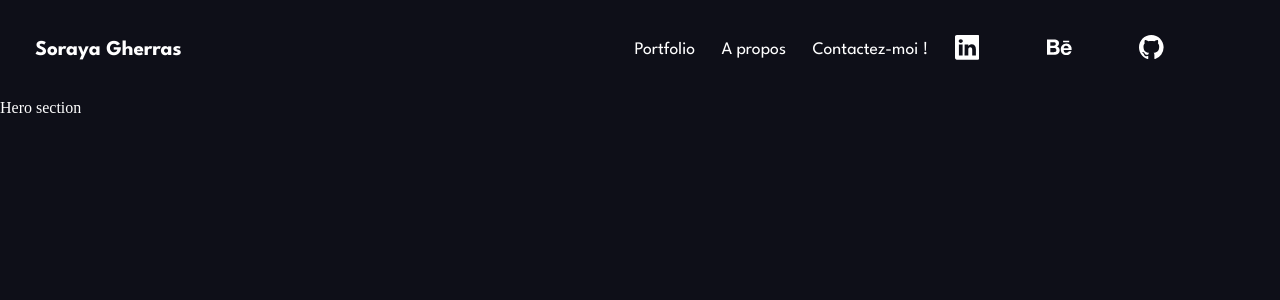
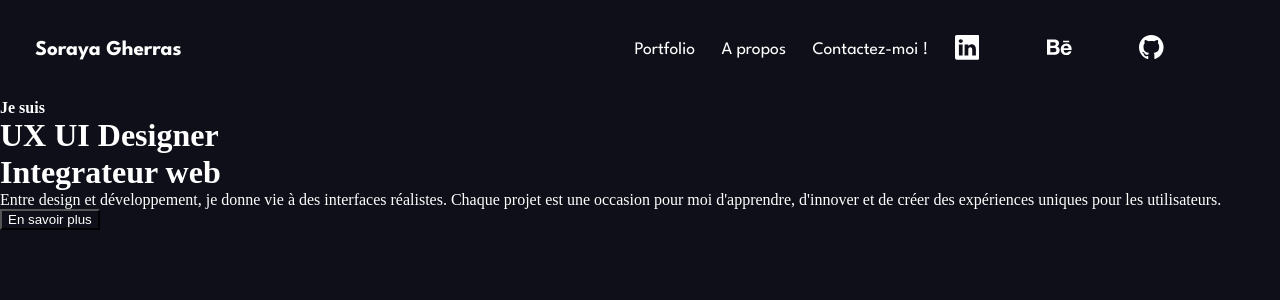
Before and after one commit to Assoghe/portfolionew, a React (Vite) app: page / in a window 1280 px wide. Shown: the top 300 px of the page. Built offline with nearby package versions, Linux system fonts and the light colour scheme.

Commit message:
Portfolio-Hero > HeroSection > Layout

```diff
--- a/src/pages/Portfolio/HeroSection.tsx
+++ b/src/pages/Portfolio/HeroSection.tsx
@@ -2,9 +2,17 @@ import React from 'react'
 
 function HeroSection() {
   return (
-    <div>
-      Hero section
+    <>
+    <div className='bloc-title'>
+      <h4>Je suis </h4>
+      <h1> UX UI Designer <br/> Integrateur web</h1>
     </div>
+
+    <div className="bloc-paragraph">
+        <p> Entre design et développement, je donne vie à des interfaces réalistes. Chaque projet est une occasion pour moi d'apprendre, d'innover et de créer des expériences uniques pour les utilisateurs.</p>
+        <a href="/about"> <button> En savoir plus </button></a>
+    </div>
+    </>
   )
 }
 
```
